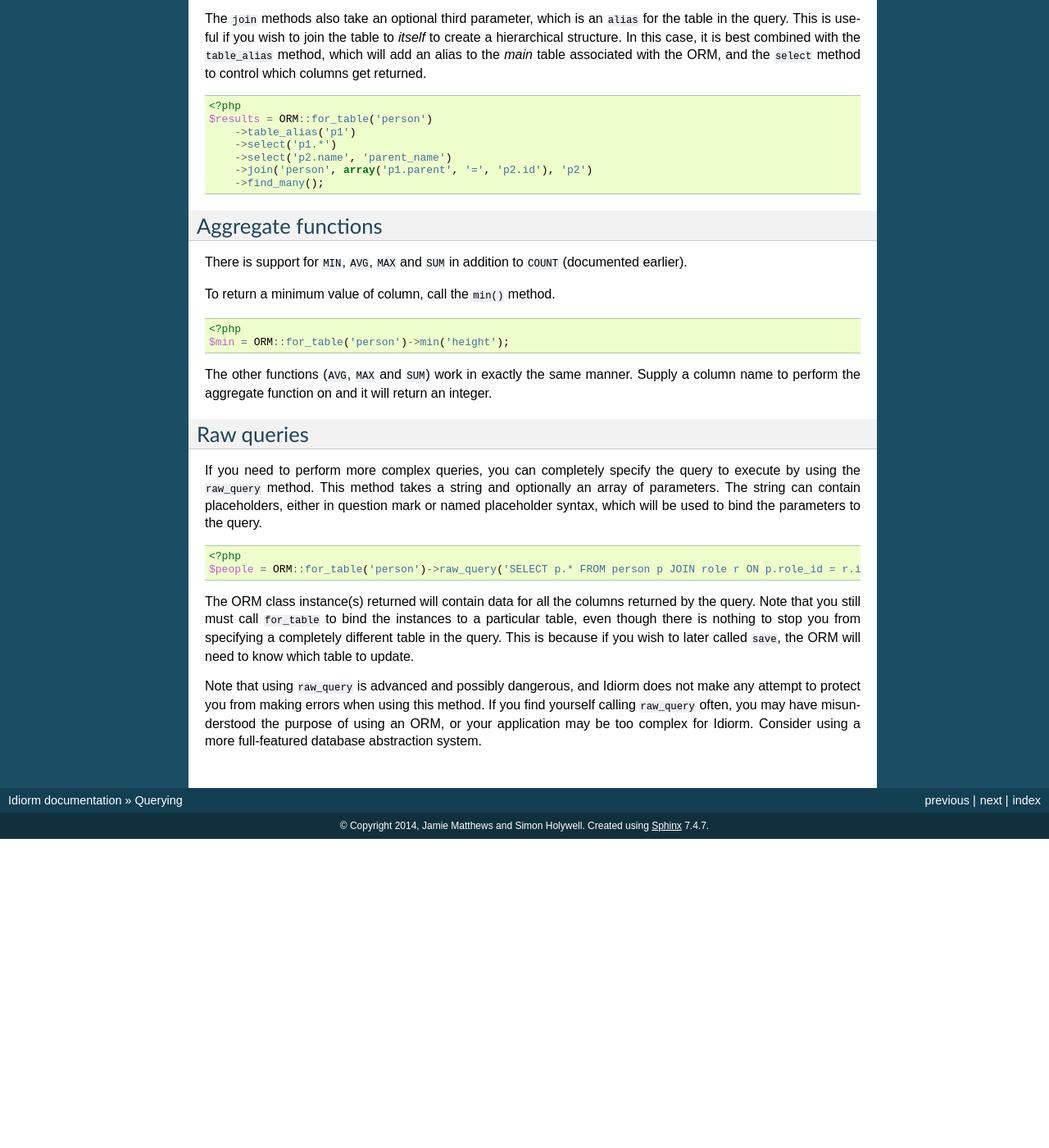
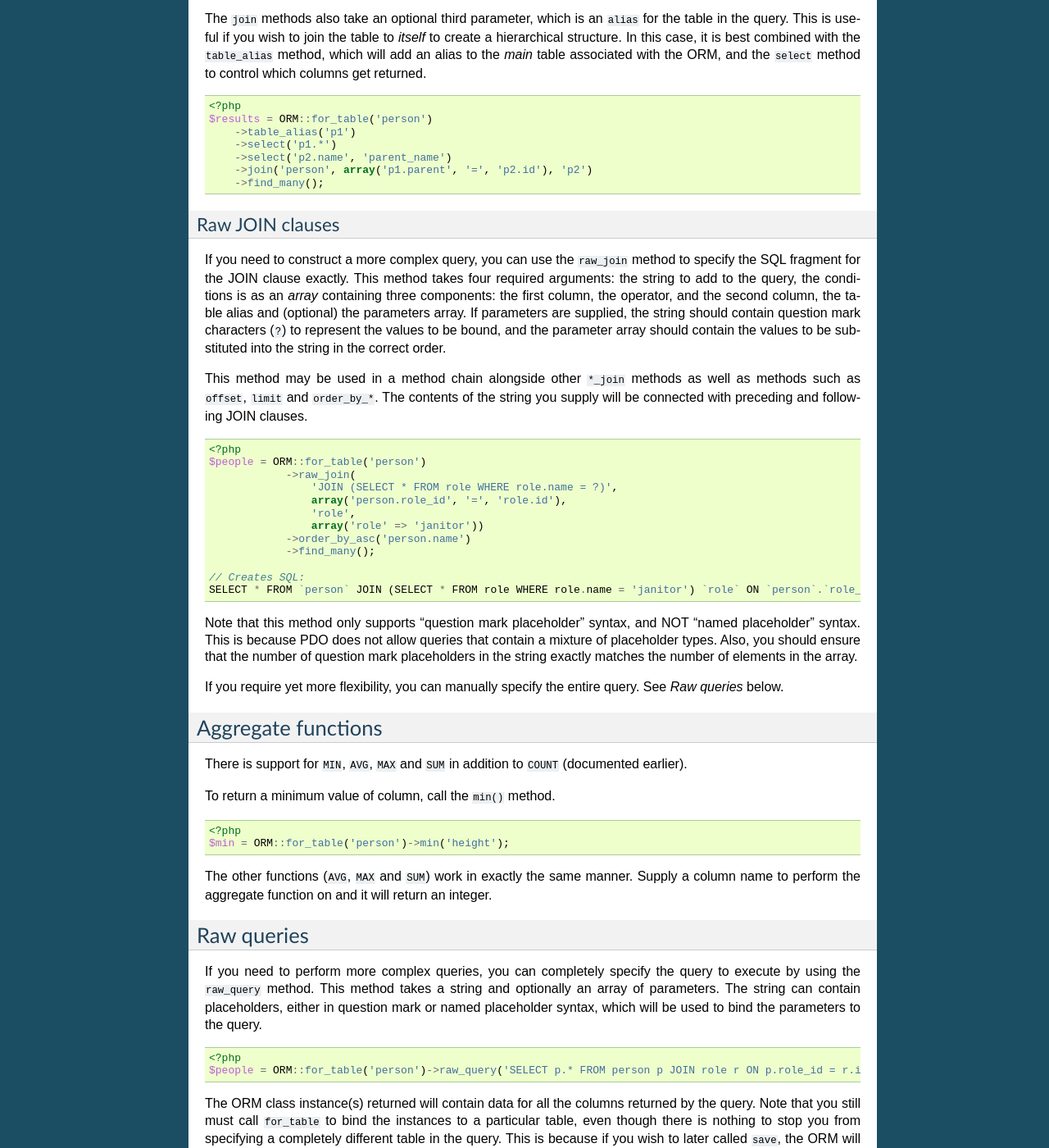
Before and after one commit to j4mie/idiorm, a Sphinx documentation site: the page built from docs/querying.rst, in a window 1280 px wide and 1400 px high, scrolled down 9331 px. Shown: the whole window at 82% size. Built offline with Sphinx 7.4.7, drawn with Linux system fonts in a browser that asks for light colours; before the commit the page ends 10354 px from its top, so only the background shows below that.

Commit message:
Docs on raw_join implementation

```diff
--- a/docs/querying.rst
+++ b/docs/querying.rst
@@ -663,6 +663,49 @@ method to control which columns get returned.
         ->join('person', array('p1.parent', '=', 'p2.id'), 'p2')
         ->find_many();
 
+Raw JOIN clauses
+'''''''''''''''''
+
+If you need to construct a more complex query, you can use the ``raw_join``
+method to specify the SQL fragment for the JOIN clause exactly. This
+method takes four required arguments: the string to add to the query,
+the conditions is as an *array* containing three components:
+the first column, the operator, and the second column, the table alias and
+(optional) the parameters array. If parameters are supplied,
+the string should contain question mark characters (``?``) to represent
+the values to be bound, and the parameter array should contain the values
+to be substituted into the string in the correct order.
+
+This method may be used in a method chain alongside other ``*_join``
+methods as well as methods such as ``offset``, ``limit`` and
+``order_by_*``. The contents of the string you supply will be connected
+with preceding and following JOIN clauses.
+
+.. code-block:: php
+
+    <?php
+    $people = ORM::for_table('person')
+                ->raw_join(
+                    'JOIN (SELECT * FROM role WHERE role.name = ?)',
+                    array('person.role_id', '=', 'role.id'),
+                    'role',
+                    array('role' => 'janitor'))
+                ->order_by_asc('person.name')
+                ->find_many();
+
+    // Creates SQL:
+    SELECT * FROM `person` JOIN (SELECT * FROM role WHERE role.name = 'janitor') `role` ON `person`.`role_id` = `role`.`id` ORDER BY `person`.`name` ASC
+
+Note that this method only supports "question mark placeholder" syntax,
+and NOT "named placeholder" syntax. This is because PDO does not allow
+queries that contain a mixture of placeholder types. Also, you should
+ensure that the number of question mark placeholders in the string
+exactly matches the number of elements in the array.
+
+If you require yet more flexibility, you can manually specify the entire
+query. See *Raw queries* below.
+
+
 Aggregate functions
 ^^^^^^^^^^^^^^^^^^^
 
```
